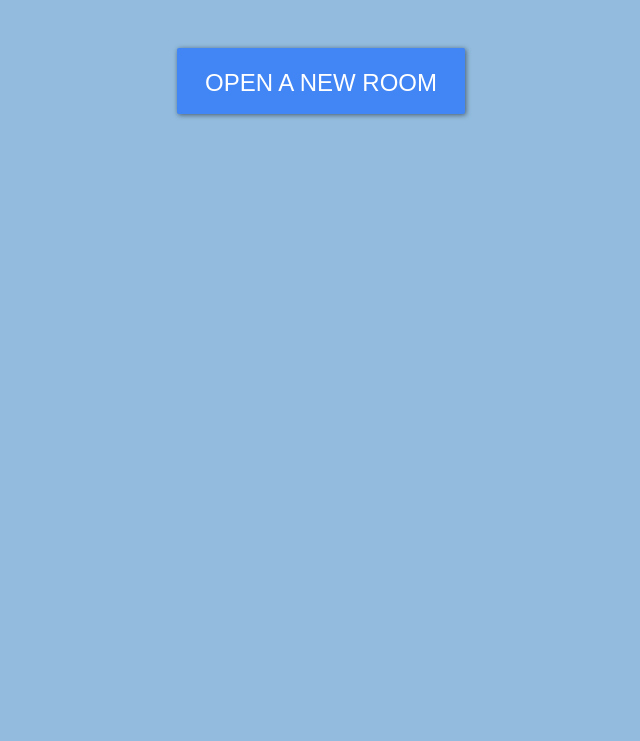
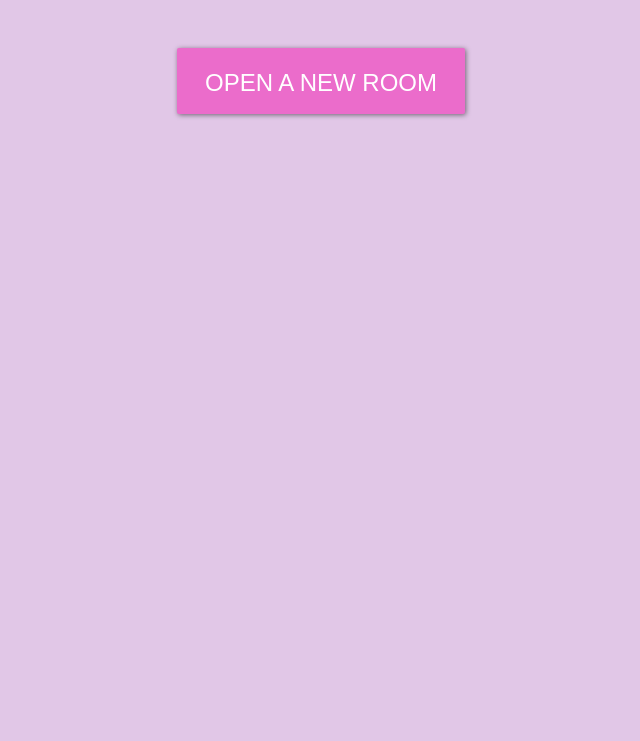
Before and after one commit to webruntime/apprtc, a website: page src/web_app/html/full_template.html in a window 1280 px wide. Shown: the part 379-1120 px from the top of the page, without its empty margins (319-959 px from the left). Drawn offline with Linux system fonts and the light colour scheme.

Commit message:
Add few button and text collor

```diff
--- a/src/web_app/css/main.css
+++ b/src/web_app/css/main.css
@@ -25,8 +25,8 @@ a:hover {
 }
 
 body {
-  background-color: rgb(146, 187, 221);
-  color: #fff;
+  background-color: rgb(225, 199, 231);
+  color: #af095c;
   font-family: 'Roboto', 'Open Sans', 'Lucida Grande', sans-serif;
   height: 100%;
   margin: 0;
@@ -210,7 +210,7 @@ label {
 }
 
 button {
-  background-color: #4285F4;
+  background-color: #eb6ccb;
   border: none;
   border-radius: 2px;
   -webkit-box-shadow: 1px 1px 5px 0 rgba(0,0,0,.5);
@@ -250,7 +250,7 @@ input[type=text] {
   background-color: transparent;
   border: none;
   border-bottom: solid 1px #4c4c4f;
-  color: rgb(14, 17, 233);
+  color: #af095c;
   display: block;
   font-size: 1em;
   margin-right: 20px;
@@ -295,7 +295,7 @@ div#room-selection {
 }
 
 p {
-  color: #eee;
+  color: #af095c;
   font-weight: 300;
   line-height: 1.6em;
 }
```
